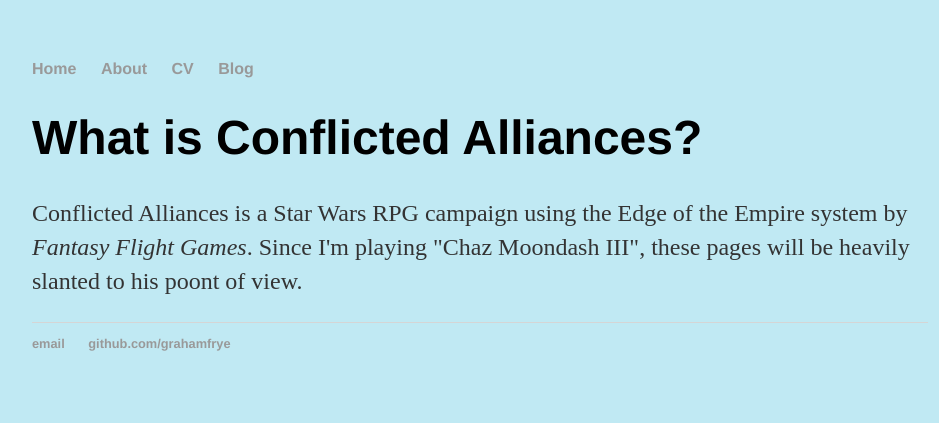
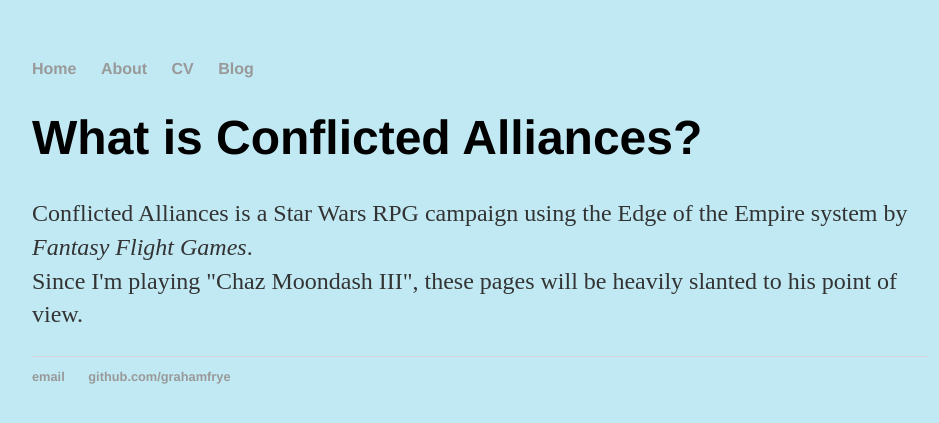
Before and after one commit to GrahamFrye/Conflicted-Alliances, a Jekyll site: the page built from about/index.html, in a window 1280 px wide. Shown: the top 423 px of the page, without its empty margins (160-1099 px from the left). Built offline with Jekyll 4.4.1, drawn with Linux system fonts in a browser that asks for light colours.

Commit message:
Update index.html

```diff
--- a/about/index.html
+++ b/about/index.html
@@ -5,5 +5,6 @@
 
   <div class="blurb">
     <h1>What is Conflicted Alliances?</h1>
-    <p>Conflicted Alliances is a Star Wars RPG campaign using the Edge of the Empire system by <em>Fantasy Flight Games</em>. Since I'm playing "Chaz Moondash III", these pages will be heavily slanted to his poont of view.
+    <p>Conflicted Alliances is a Star Wars RPG campaign using the Edge of the Empire system by <em>Fantasy Flight Games</em>.
+      <br>Since I'm playing "Chaz Moondash III", these pages will be heavily slanted to his point of view.
   </div><!-- /.blurb -->
```
